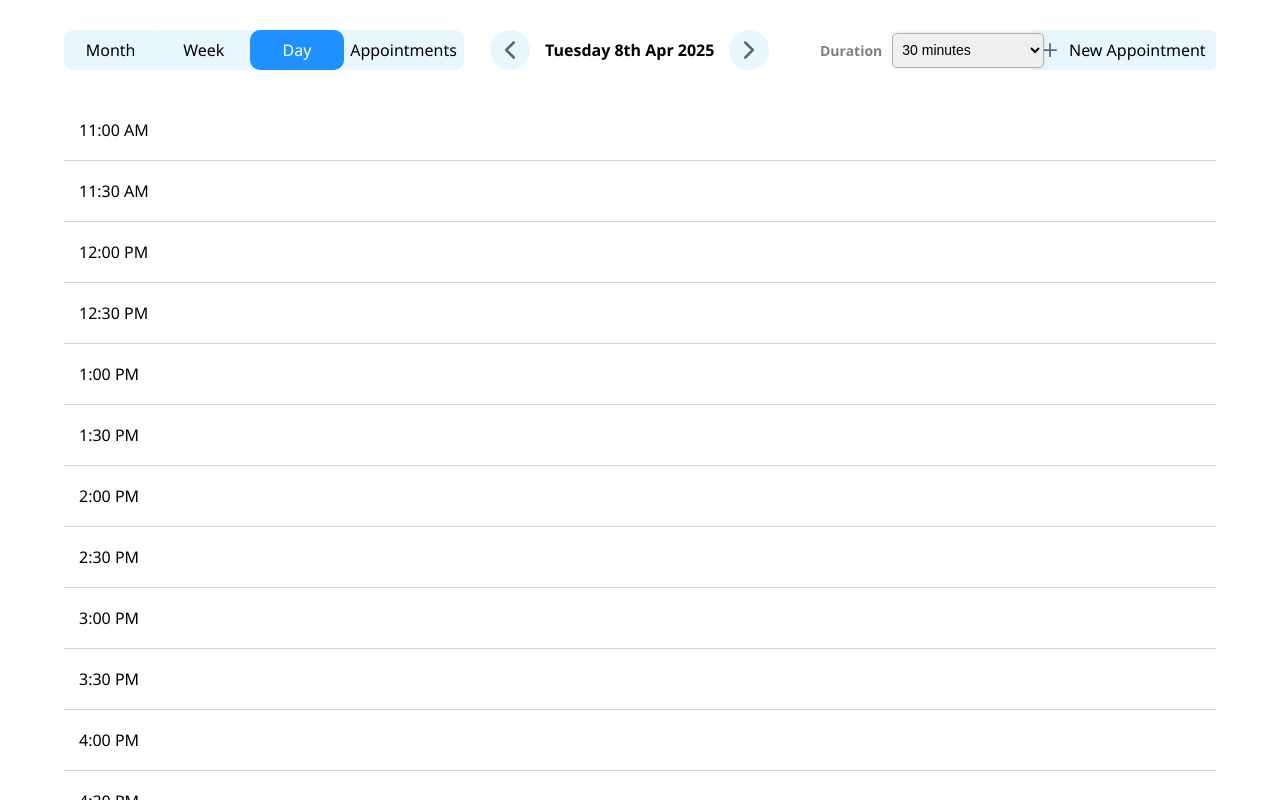
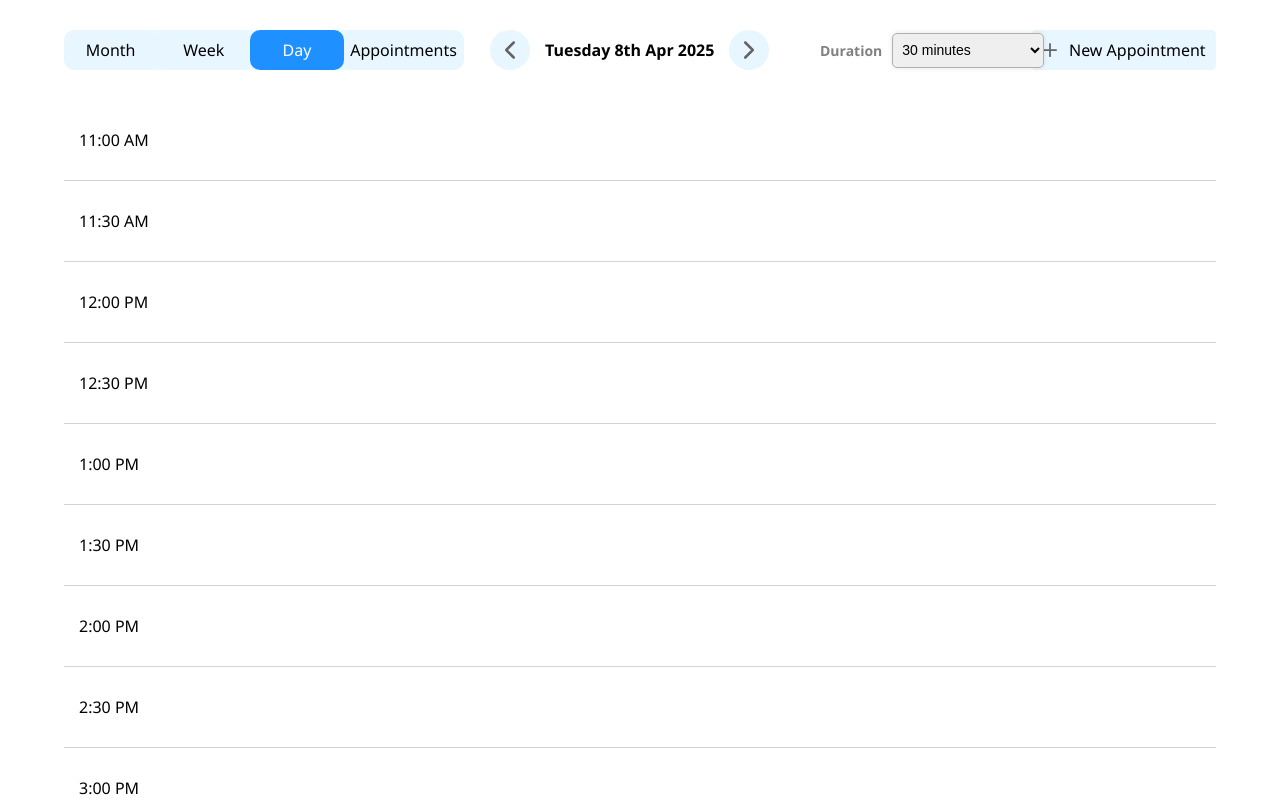
Before and after one commit to faiz-verse/React-practice, a React (Vite) app in the folder booking-app/: page /dashboard in a window 1280 px wide. Both pictures are taken after a click on the element "Day". Shown: the top 800 px of the page. Built offline with nearby package versions, Linux system fonts and the light colour scheme.

Commit message:
changed alot things in booking-app

```diff
--- a/booking-app/src/components/Days.css
+++ b/booking-app/src/components/Days.css
@@ -57,7 +57,8 @@
 .day-time-slot{
     display: flex;
     align-items: center;
-    height: 60px;
+    min-height: 60px;
+    padding: 10px;
     padding-left: 15px;
     border-bottom: 1px solid lightgray;
 }
@@ -68,23 +69,34 @@
 
 .day-appointment-wrapper{
     width: 100%;
-    height: 100%;
+    height: auto;
     display: flex;
     align-items: center;
+    gap: 10px;
+    flex-wrap: wrap;
 }
 
 .day-appointment{
+    /* width: 300px; */
+    font-size: 14px;
     padding: 10px;
     background: rgb(225, 255, 225);
     border-radius: 7px;
     border-left: 5px solid lightgreen;
     display: flex;
-    gap: 15px;
+    gap: 10px;
+
+    white-space: nowrap;
+    /* prevents internal wrapping */
+    overflow: hidden;
+    /* hides any overflow */
+    text-overflow: ellipsis;
+    /* optional: adds "..." if text is cut */
 }
 
 .day-appointment span b{
     all: unset;
-    font-size: 14px;
+    font-size: 12px;
     font-weight: 700;
     color: lightgreen;
 }
--- a/booking-app/src/components/Days.jsx
+++ b/booking-app/src/components/Days.jsx
@@ -79,6 +79,8 @@ function Days({ currentDate, appointments, setAppointments }) {
     // Extract just the start time from "12:00 PM - 12:30 PM"
     const getStartTime = (timeRange) => timeRange.split('-')[0].trim();
 
+    const roundDownToNearest = (minutes, interval) => Math.floor(minutes / interval) * interval;
+
 
     return (
         <div id='days' className='content'>
@@ -100,13 +102,25 @@ function Days({ currentDate, appointments, setAppointments }) {
                 {timeSlots.map((slot, i) => {
                     const matchingAppointments = appointments.filter(appt => {
                         const apptDate = new Date(appt.selectedDate);
-                        const isSameDate = apptDate.toDateString() === localDate.toDateString();
+                        if (apptDate.toDateString() !== localDate.toDateString()) return false;
 
-                        const startTime = getStartTime(appt.selectedTimeSlot);
-                        const isSameTime = startTime === slot;
+                        // Convert appointment start time to total minutes
+                        const startTimeStr = getStartTime(appt.selectedTimeSlot);
+                        const [time, modifier] = startTimeStr.split(' ');
+                        let [hour, minute] = time.split(':').map(Number);
+                        if (modifier === "PM" && hour !== 12) hour += 12;
+                        if (modifier === "AM" && hour === 12) hour = 0;
 
-                        return isSameDate && isSameTime;
+                        const totalMinutes = hour * 60 + minute;
+                        const interval = getDurationInMinutes(duration);
+                        const slotMinutes = roundDownToNearest(totalMinutes, interval);
+
+                        // Compare with current slot
+                        const formattedSlot = formatTime(slotMinutes);
+
+                        return formattedSlot === slot;
                     });
+
 
                     return (
                         <div key={i} className={`day-time-slot`}>
--- a/booking-app/src/pages/Dashboard.jsx
+++ b/booking-app/src/pages/Dashboard.jsx
@@ -57,7 +57,7 @@ function Dashboard() {
                     <div className="option" style={{ background: (activeView === "appointments") ? "dodgerblue" : "rgb(232, 246, 255)", color: (activeView === "appointments") ? "white" : "black" }} onClick={() => setActiveView("appointments")}>Appointments</div>
                 </div>
 
-                <div id='container-date' style={{ visibility: (activeView != "month")? "hidden" : "visible" }}>
+                <div id='container-date' style={{ visibility: (activeView == "day" || activeView == "appointments")? "hidden" : "visible" }}>
                     <button id='prev' onClick={handlePrev}><BsChevronLeft size={20} color='rgb(100, 100, 100)' strokeWidth={1} /></button>
                     <span>{monthNames[currentDate.getMonth()]} {currentDate.getFullYear()}</span>
                     <button id='next' onClick={handleNext}><BsChevronRight size={20} color='rgb(100, 100, 100)' strokeWidth={1} /></button>
```
